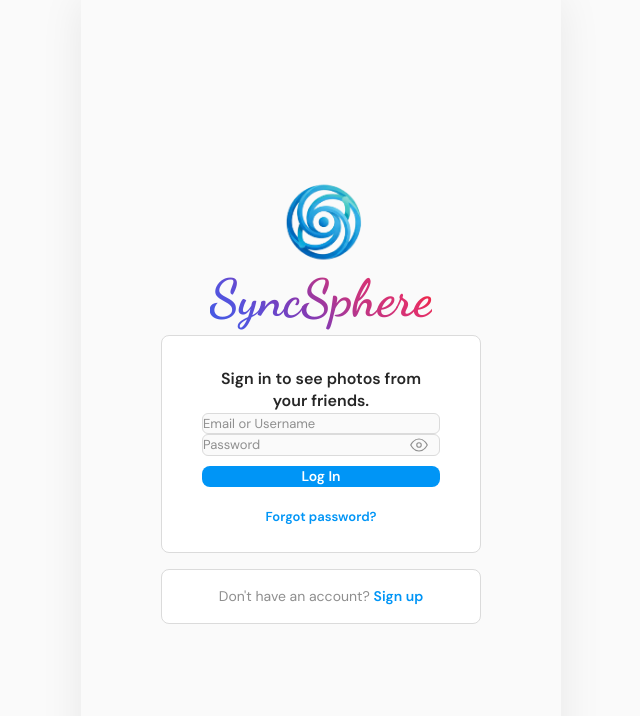
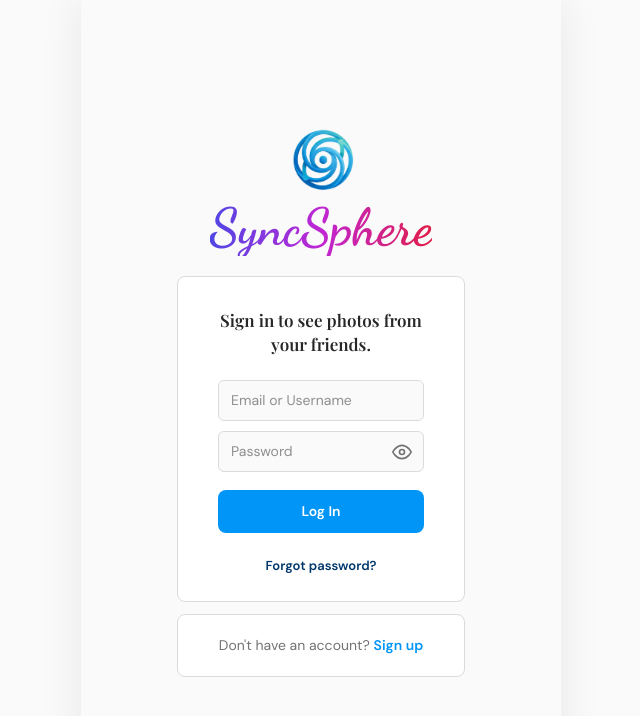
Before and after one commit to madhusudan4321/SyncSphere, a Next.js app in the folder frontend-next/: page /login in a window 1280 px wide. Shown: the top 716 px of the page, without its empty margins (319-959 px from the left). Built offline with nearby package versions, Linux system fonts and the light colour scheme; no server answers.

Commit message:
fixed ui

```diff
--- a/frontend-next/app/(auth)/login/page.js
+++ b/frontend-next/app/(auth)/login/page.js
@@ -8,26 +8,145 @@ import PasswordInput from '@/components/ui/PasswordInput';
 import { useAuth } from '@/lib/auth-context';
 import api from '@/lib/api';
 
+const styles = {
+  page: {
+    minHeight: '100vh',
+    display: 'flex',
+    flexDirection: 'column',
+    alignItems: 'center',
+    justifyContent: 'center',
+    padding: '32px 16px',
+    background: '#fafafa',
+    boxSizing: 'border-box',
+  },
+  container: {
+    width: '100%',
+    maxWidth: 380,
+    display: 'flex',
+    flexDirection: 'column',
+    alignItems: 'stretch',
+  },
+  logoWrap: {
+    display: 'flex',
+    flexDirection: 'column',
+    alignItems: 'center',
+    marginBottom: 20,
+  },
+  brand: {
+    fontFamily: 'var(--font-dancing), "Dancing Script", cursive',
+    fontSize: 52,
+    fontWeight: 700,
+    lineHeight: 1.1,
+    margin: '4px 0 0',
+    background: 'linear-gradient(90deg, #4f46e5, #c026d3, #e11d48)',
+    WebkitBackgroundClip: 'text',
+    backgroundClip: 'text',
+    WebkitTextFillColor: 'transparent',
+    color: 'transparent',
+  },
+  card: {
+    background: '#ffffff',
+    border: '1px solid #dbdbdb',
+    borderRadius: 8,
+    padding: '32px 40px 24px',
+    marginBottom: 12,
+    boxSizing: 'border-box',
+  },
+  heading: {
+    textAlign: 'center',
+    fontSize: 17,
+    fontWeight: 600,
+    lineHeight: 1.4,
+    color: '#262626',
+    margin: '0 0 24px',
+    fontFamily: 'var(--font-playfair), Georgia, serif',
+  },
+  form: {
+    display: 'flex',
+    flexDirection: 'column',
+    gap: 10,
+  },
+  error: {
+    color: '#ed4956',
+    fontSize: 13,
+    textAlign: 'center',
+    margin: '2px 0 0',
+  },
+  button: {
+    width: '100%',
+    padding: '11px 0',
+    marginTop: 8,
+    borderRadius: 8,
+    border: 'none',
+    background: '#0095f6',
+    color: '#ffffff',
+    fontSize: 14,
+    fontWeight: 600,
+    cursor: 'pointer',
+    transition: 'opacity 0.15s',
+  },
+  forgotWrap: { textAlign: 'center', marginTop: 20 },
+  forgot: {
+    fontSize: 13,
+    fontWeight: 600,
+    color: '#00376b',
+    textDecoration: 'none',
+  },
+  switchCard: {
+    background: '#ffffff',
+    border: '1px solid #dbdbdb',
+    borderRadius: 8,
+    padding: '20px 16px',
+    textAlign: 'center',
+    fontSize: 14,
+    color: '#737373',
+    boxSizing: 'border-box',
+  },
+  signup: {
+    color: '#0095f6',
+    fontWeight: 600,
+    textDecoration: 'none',
+  },
+};
+
+export const inputStyle = {
+  width: '100%',
+  boxSizing: 'border-box',
+  padding: '11px 12px',
+  fontSize: 14,
+  lineHeight: 1.2,
+  color: '#262626',
+  background: '#fafafa',
+  border: '1px solid #dbdbdb',
+  borderRadius: 6,
+  outline: 'none',
+  display: 'block',
+  transition: 'border-color 0.15s, background 0.15s',
+};
+
 export default function LoginPage() {
   const [identifier, setIdentifier] = useState('');
   const [password, setPassword] = useState('');
   const [error, setError] = useState('');
   const [loading, setLoading] = useState(false);
+  const [focused, setFocused] = useState(false);
   const { login } = useAuth();
   const router = useRouter();
 
   const handleSubmit = async (e) => {
     e.preventDefault();
     setError('');
-    if (!identifier || !password) {
+
+    if (!identifier.trim() || !password) {
       setError('Please fill in all fields');
       return;
     }
+
     setLoading(true);
     try {
       const data = await api.post('/auth/login', {
         identifier: identifier.trim(),
-        password
+        password,
       });
       login(data);
       router.push('/feed');
@@ -39,75 +158,75 @@ export default function LoginPage() {
   };
 
   return (
-    <>
-      {/* Logo — matching legacy: 150x150 image + 52px Dancing Script */}
-      <div className="text-center flex flex-col items-center gap-0 mb-1">
+    <main style={styles.page}>
+      <div style={styles.container}>
+        {/* Logo */}
+        <div style={styles.logoWrap}>
           <Image
             src="/logo.png"
             alt="SyncSphere"
-          width={150}
-          height={150}
-          className="object-contain"
-          style={{ mixBlendMode: 'multiply' }}
+            width={120}
+            height={120}
+            style={{ objectFit: 'contain', mixBlendMode: 'multiply' }}
             priority
           />
-        <h1
-          className="text-[52px] font-bold bg-auth-gradient leading-tight mb-2"
-          style={{ fontFamily: 'var(--font-dancing), "Dancing Script", cursive' }}
-        >
-          SyncSphere
-        </h1>
+          <h1 style={styles.brand}>SyncSphere</h1>
         </div>
 
-      {/* Login Card — matching legacy auth-card */}
-      <div className="bg-surface border border-border rounded-[8px] px-10 pt-8 pb-6 mb-4">
-        <p className="text-center text-[16px] font-semibold mb-4 font-[family-name:var(--font-playfair)] leading-[1.4]">
-          Sign in to see photos from your friends.
-        </p>
+        {/* Login card */}
+        <div style={styles.card}>
+          <p style={styles.heading}>Sign in to see photos from your friends.</p>
 
-        <form onSubmit={handleSubmit}>
+          <form onSubmit={handleSubmit} style={styles.form} noValidate>
             <input
               type="text"
               placeholder="Email or Username"
               value={identifier}
               onChange={(e) => setIdentifier(e.target.value)}
-            autoComplete="off"
-            className="w-full px-3 py-2.5 border border-border rounded-[6px] text-[13px] bg-[#fafafa] outline-none text-text transition-colors focus:border-[#aaa] focus:bg-white mb-3 block"
+              onFocus={() => setFocused(true)}
+              onBlur={() => setFocused(false)}
+              autoComplete="username"
+              style={{
+                ...inputStyle,
+                ...(focused ? { borderColor: '#a8a8a8', background: '#fff' } : {}),
+              }}
             />
+
             <PasswordInput
               value={password}
               onChange={(e) => setPassword(e.target.value)}
-            onKeyDown={(e) => e.key === 'Enter' && handleSubmit(e)}
             />
 
-          {error && (
-            <p className="text-danger text-xs text-center mt-1.5 min-h-4">{error}</p>
-          )}
+            {error && <p style={styles.error}>{error}</p>}
 
             <button
               type="submit"
               disabled={loading}
-            className="w-full py-[10px] rounded-[8px] text-[14px] font-semibold cursor-pointer mt-4 transition-opacity hover:opacity-85 disabled:opacity-60"
-            style={{ background: '#0095f6', color: '#ffffff', border: 'none' }}
+              style={{
+                ...styles.button,
+                opacity: loading ? 0.6 : 1,
+                cursor: loading ? 'not-allowed' : 'pointer',
+              }}
             >
               {loading ? 'Logging in...' : 'Log In'}
             </button>
           </form>
 
-        <div className="text-center mt-4">
-          <Link href="/forgot" className="text-[13px] text-accent font-semibold cursor-pointer hover:underline">
+          <div style={styles.forgotWrap}>
+            <Link href="/forgot" style={styles.forgot}>
               Forgot password?
             </Link>
           </div>
         </div>
 
-      {/* Switch to Register — matching legacy auth-switch */}
-      <div className="bg-surface border border-border rounded-[8px] py-4 text-center text-[14px] text-muted">
+        {/* Switch to register */}
+        <div style={styles.switchCard}>
           Don&apos;t have an account?{' '}
-        <Link href="/register" className="text-accent font-semibold cursor-pointer hover:underline">
+          <Link href="/register" style={styles.signup}>
             Sign up
           </Link>
         </div>
-    </>
+      </div>
+    </main>
   );
 }
--- a/frontend-next/components/ui/PasswordInput.jsx
+++ b/frontend-next/components/ui/PasswordInput.jsx
@@ -2,28 +2,71 @@
 
 import { useState } from 'react';
 
-export default function PasswordInput({ value, onChange, placeholder = 'Password', className = '', ...props }) {
+export default function PasswordInput({
+  value,
+  onChange,
+  placeholder = 'Password',
+  autoComplete = 'current-password',
+  ...rest
+}) {
   const [show, setShow] = useState(false);
+  const [focused, setFocused] = useState(false);
 
   return (
-    <div className="relative mb-2">
+    <div style={{ position: 'relative', width: '100%' }}>
       <input
         type={show ? 'text' : 'password'}
+        placeholder={placeholder}
         value={value}
         onChange={onChange}
-        placeholder={placeholder}
-        className={`w-full px-3 py-2.5 border border-border rounded-[6px] text-[13px] bg-[#fafafa] outline-none text-text transition-colors focus:border-[#aaa] focus:bg-white pr-[42px] mb-0 block ${className}`}
-        {...props}
+        onFocus={() => setFocused(true)}
+        onBlur={() => setFocused(false)}
+        autoComplete={autoComplete}
+        {...rest}
+        style={{
+          width: '100%',
+          boxSizing: 'border-box',
+          padding: '11px 42px 11px 12px',
+          fontSize: 14,
+          lineHeight: 1.2,
+          color: '#262626',
+          background: focused ? '#fff' : '#fafafa',
+          border: `1px solid ${focused ? '#a8a8a8' : '#dbdbdb'}`,
+          borderRadius: 6,
+          outline: 'none',
+          display: 'block',
+          transition: 'border-color 0.15s, background 0.15s',
+        }}
       />
       <button
         type="button"
-        onClick={() => setShow(!show)}
-        className="absolute right-3 top-1/2 -translate-y-1/2 text-muted hover:text-text bg-transparent border-none cursor-pointer p-0 flex items-center justify-center transition-colors"
+        onClick={() => setShow((s) => !s)}
+        aria-label={show ? 'Hide password' : 'Show password'}
+        style={{
+          position: 'absolute',
+          right: 8,
+          top: '50%',
+          transform: 'translateY(-50%)',
+          background: 'none',
+          border: 'none',
+          padding: 4,
+          cursor: 'pointer',
+          display: 'flex',
+          alignItems: 'center',
+          color: '#737373',
+        }}
       >
-        <svg width="18" height="18" fill="none" stroke="currentColor" strokeWidth="1.5" viewBox="0 0 24 24">
-          <path d="M1 12s4-8 11-8 11 8 11 8-4 8-11 8-11-8-11-8z" />
-          <circle cx="12" cy="12" r="3" />
-        </svg>
+        {show ? (
+          <svg width="20" height="20" viewBox="0 0 24 24" fill="none" stroke="currentColor" strokeWidth="2" strokeLinecap="round" strokeLinejoin="round">
+            <path d="M17.94 17.94A10.07 10.07 0 0 1 12 20c-7 0-11-8-11-8a18.45 18.45 0 0 1 5.06-5.94M9.9 4.24A9.12 9.12 0 0 1 12 4c7 0 11 8 11 8a18.5 18.5 0 0 1-2.16 3.19m-6.72-1.07a3 3 0 1 1-4.24-4.24" />
+            <line x1="1" y1="1" x2="23" y2="23" />
+          </svg>
+        ) : (
+          <svg width="20" height="20" viewBox="0 0 24 24" fill="none" stroke="currentColor" strokeWidth="2" strokeLinecap="round" strokeLinejoin="round">
+            <path d="M1 12s4-8 11-8 11 8 11 8-4 8-11 8-11-8-11-8z" />
+            <circle cx="12" cy="12" r="3" />
+          </svg>
+        )}
       </button>
     </div>
   );
```
Lines whose indentation alone changed are shown as unchanged.
